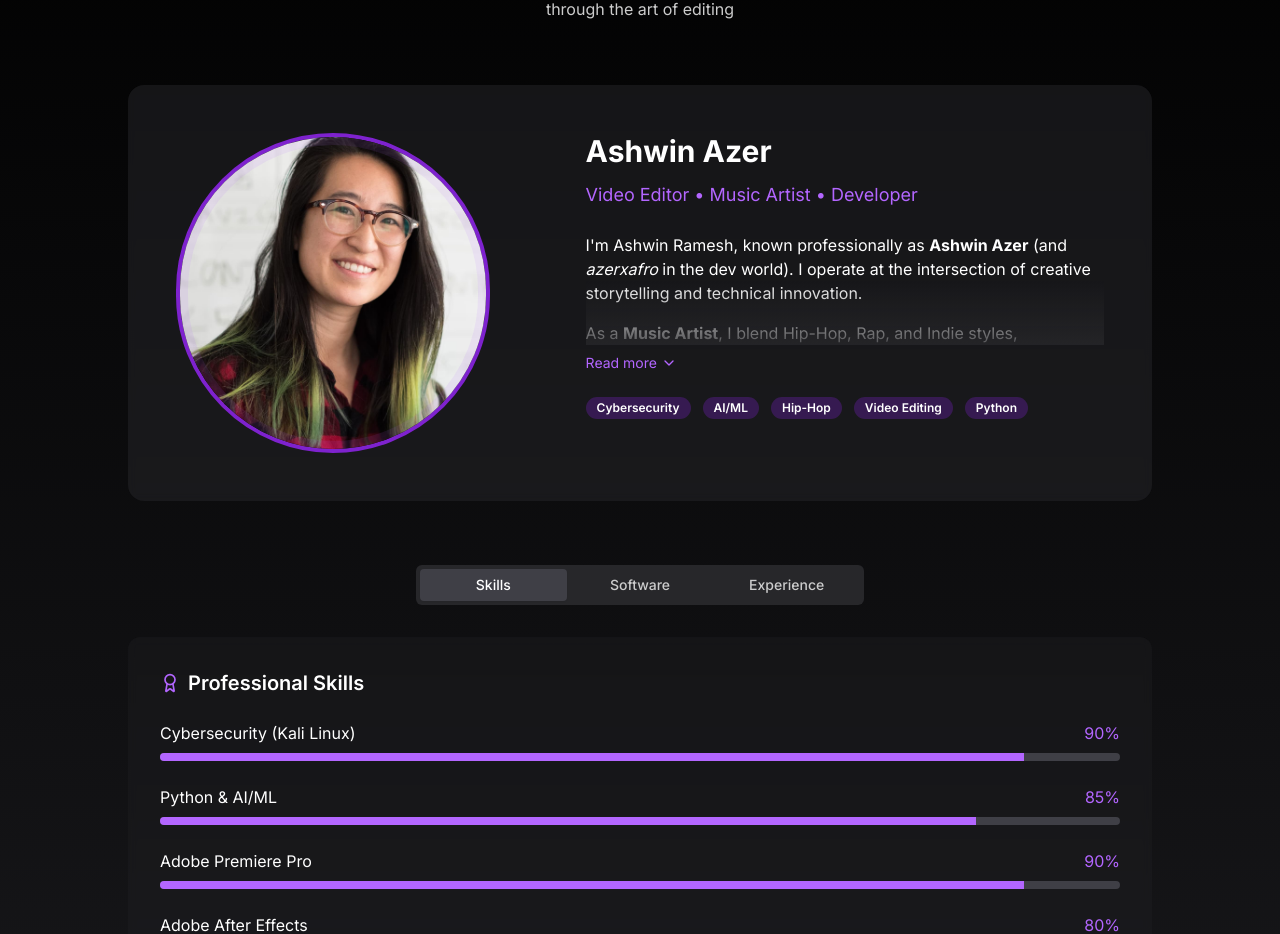
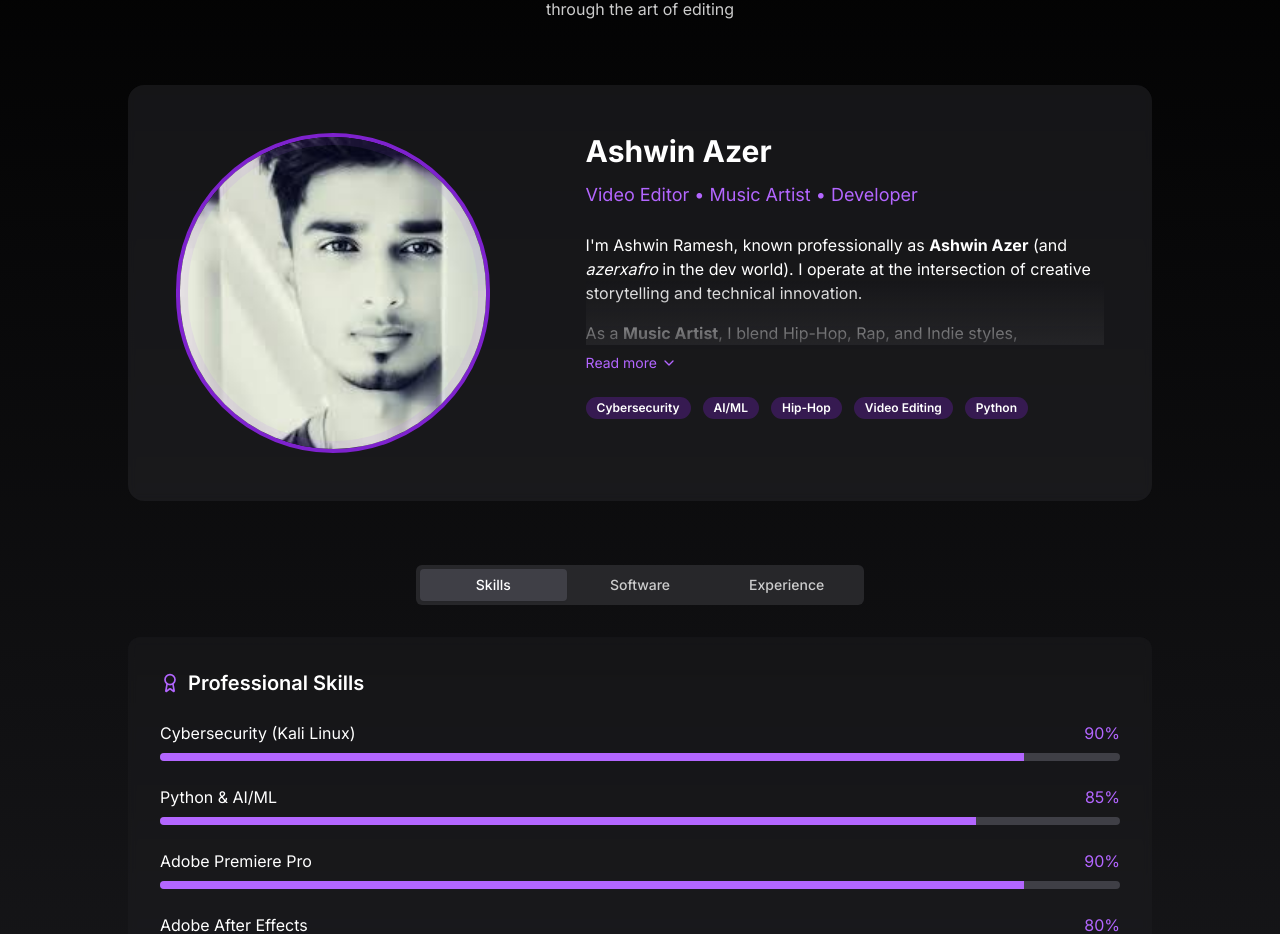
Before and after one commit to azerxafro/v0-portfolio-new, a Next.js app: page / in a window 1280 px wide. Shown: the part 979-1913 px from the top of the page. Built offline with nearby package versions, Linux system fonts and the light colour scheme.

Commit message:
Update portfolio image

```diff
--- a/app/components/about.tsx
+++ b/app/components/about.tsx
@@ -111,7 +111,7 @@ export default function About() {
                 <div className="relative h-64 w-64 overflow-hidden rounded-full border-4 border-purple-700 lg:h-80 lg:w-80">
                   {isImageLoading && <Skeleton className="absolute inset-0 h-full w-full rounded-full" />}
                   <Image
-                    src="/assets/portrait.jpg"
+                    src="/assets/portrait-new.jpg"
                     alt="Ashwin Azer"
                     fill
                     className={cn("object-cover transition-transform duration-700 hover:scale-110", isImageLoading ? "opacity-0" : "opacity-100")}
```
Also changed, not shown: public/assets/portrait-new.jpg (added).
